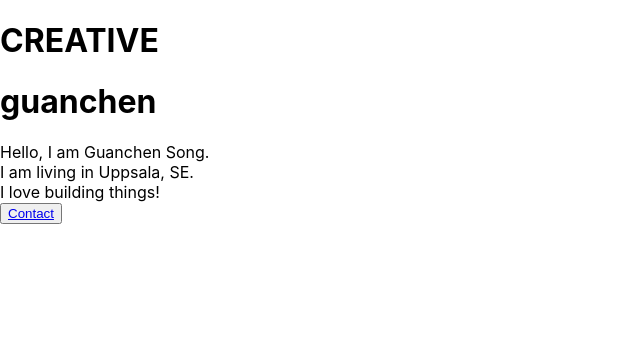
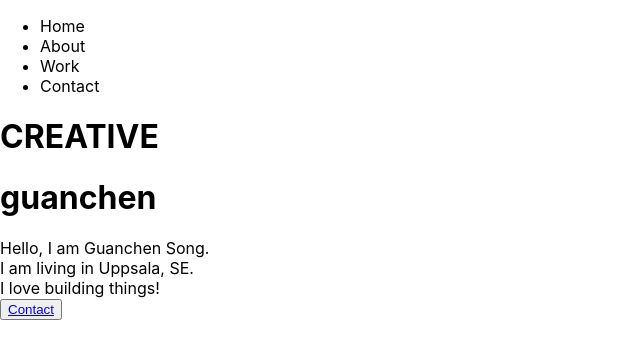
Before and after one commit to guanchen18/personal-website-react, a React (Create React App) app: page / in a window 1280 px wide. Shown: the top 358 px of the page, without its empty margins (0-640 px from the left). Built offline with nearby package versions, Linux system fonts and the light colour scheme.

Commit message:
Create Navbar component

```diff
--- a/package.json
+++ b/package.json
@@ -9,7 +9,8 @@
     "react": "^16.12.0",
     "react-dom": "^16.12.0",
     "react-reveal": "^1.2.2",
-    "react-scripts": "3.4.0"
+    "react-scripts": "3.4.0",
+    "react-scroll": "^1.7.16"
   },
   "scripts": {
     "start": "react-scripts start",
--- a/src/App.js
+++ b/src/App.js
@@ -1,10 +1,12 @@
 import React from 'react';
 import Header from './components/Header';
+import Navbar from './components/Navbar';
 
 
 function App() {
   return (
     <div>
+      <Navbar />
       <Header />
     </div>
   );
--- /dev/null
+++ b/src/components/Navbar.js
@@ -0,0 +1,69 @@
+import React, { Component } from 'react';
+import { Link, animateScroll as scroll } from "react-scroll";
+
+class Navbar extends Component {
+    state = {}
+    scrollToTop = () => {
+        scroll.scrollToTop();
+    };
+
+    render() {
+        return (
+            <nav>
+                <ul>
+                    <li>
+                        <Link
+                            className='link'
+                            activeClass="active"
+                            to="home"
+                            spy={true}
+                            smooth={true}
+                            offset={-70}
+                            duration={500}
+                            onClick={this.scrollToTop}>
+                        Home
+                        </Link>
+                    </li>
+                    <li>
+                        <Link
+                            className='link'
+                            activeClass="active"
+                            to="About"
+                            spy={true}
+                            smooth={true}
+                            offset={-70}
+                            duration={500}>
+                        About
+                        </Link>
+                    </li>
+                    <li>
+                        <Link
+                            className='link'
+                            activeClass="active"
+                            to="Work"
+                            spy={true}
+                            smooth={true}
+                            offset={-70}
+                            duration={500}>
+                        Work
+                        </Link>
+                    </li>
+                    <li>
+                        <Link
+                            className='link'
+                            activeClass="active"
+                            to="Contact"
+                            spy={true}
+                            smooth={true}
+                            offset={-70}
+                            duration={500}>
+                        Contact
+                        </Link>
+                    </li>
+                </ul>
+            </nav>
+        )
+    }
+}
+
+export default Navbar;
```
Also changed, not shown: 1 other file (tests, documents, lock files or other folders).
